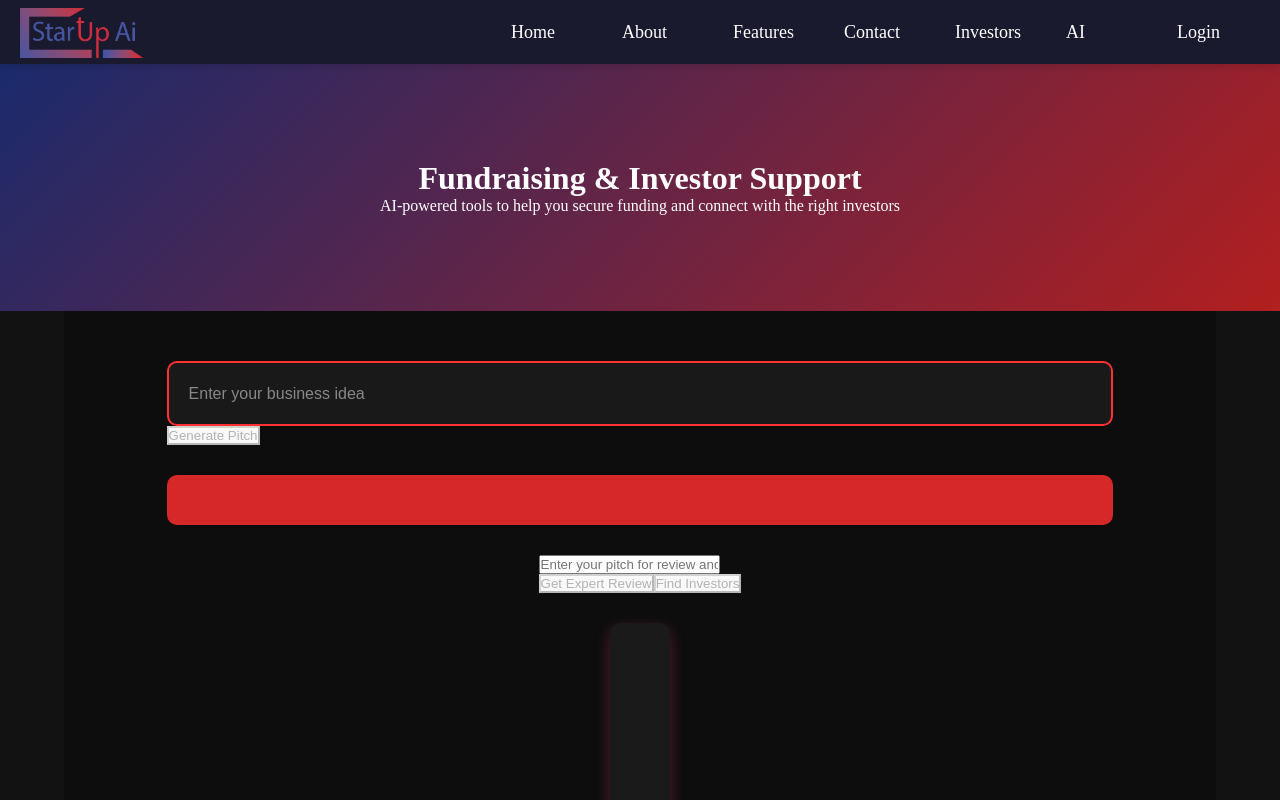
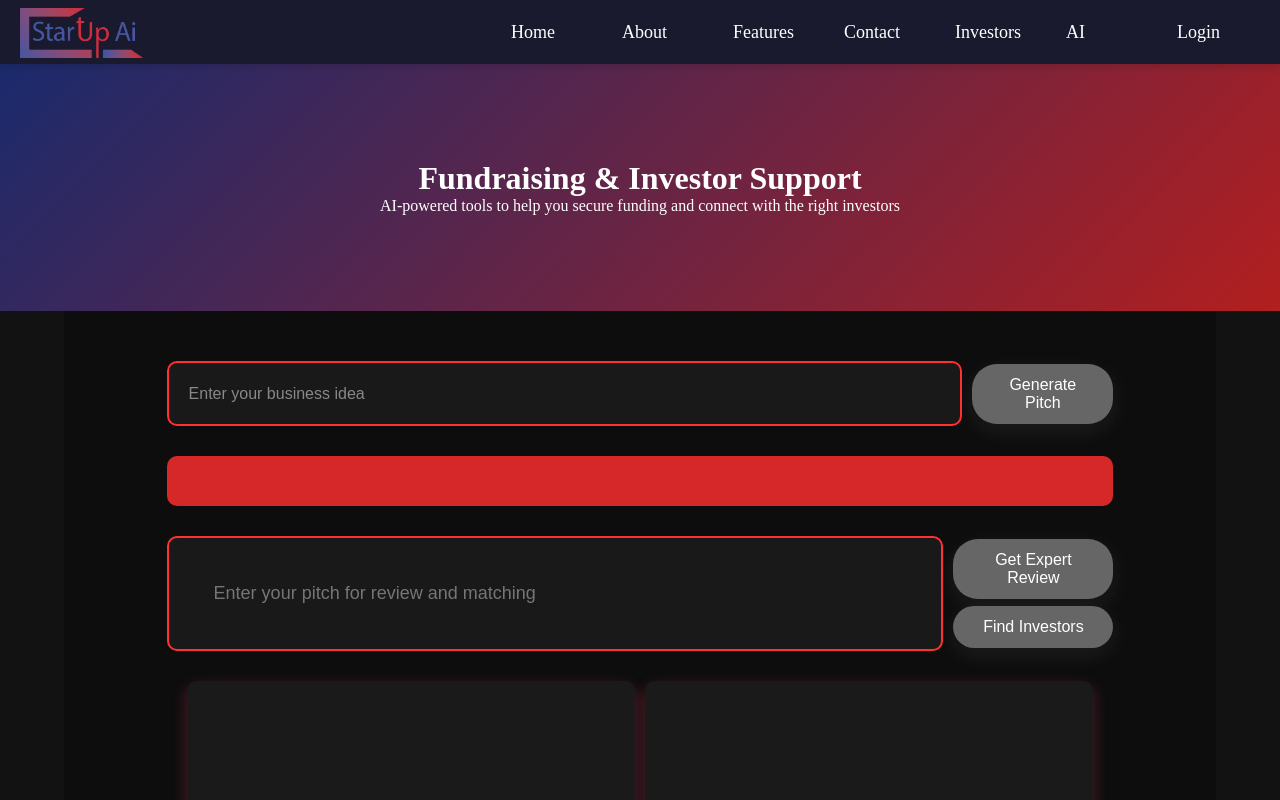
Before and after one commit to Mokshjain131/Pterodactyl, a React (Vite) app in the folder Frontend/: page /investors in a window 1280 px wide. Shown: the top 800 px of the page. Built offline with nearby package versions, Linux system fonts and the light colour scheme.

Commit message:
investor css

```diff
--- a/Frontend/src/components/InvestorInputSection.jsx
+++ b/Frontend/src/components/InvestorInputSection.jsx
@@ -140,6 +140,7 @@ function InvestorInputSection({ onPitchGenerated, onReviewReceived, onInvestorMa
 
       {/* Input for Pitch Review and Investor Matching */}
       <div className="input-pitch-section">
+        <div id="inputpitchtext">
         <input
           type="text"
           placeholder="Enter your pitch for review and matching"
@@ -147,6 +148,7 @@ function InvestorInputSection({ onPitchGenerated, onReviewReceived, onInvestorMa
           onChange={(e) => setInputPitch(e.target.value)}
           className="input-pitch"
         />
+        </div>
         <div className="action-buttons">
           <button
             onClick={reviewPitch}
@@ -164,7 +166,7 @@ function InvestorInputSection({ onPitchGenerated, onReviewReceived, onInvestorMa
           </button>
         </div>
       </div>
-
+      <div id="PitchReviewFlexer">
         {/* Pitch Review Display */}
         <div className="pitch-review">
           {review && <p>{review}</p>}
@@ -175,6 +177,7 @@ function InvestorInputSection({ onPitchGenerated, onReviewReceived, onInvestorMa
           {investorMatches && <p>{investorMatches}</p>}
         </div>
       </div>
+    </div>
   );
 }
 
--- a/Frontend/src/styles/investorInputSection.css
+++ b/Frontend/src/styles/investorInputSection.css
@@ -13,8 +13,27 @@
   }
 
   /* Styling for input sections */
-  .input-section {
+  .input-section, .input-pitch-section{
     width: 90%;
+    display: flex;
+    flex-direction: row;
+    gap:10px;
+    justify-content: center;
+    align-items: center;
+  }
+
+  #inputpitchtext{
+    flex:80;
+  }
+
+  #inputpitchtext input{
+    width: 100%;
+    padding: 45px; /* Increased padding for bigger input fields */
+    font-size: 18px; /* Larger text */
+    border: 2px solid #ff3131;
+    border-radius: 10px;
+    background-color: #191919;
+    color: white;
   }
 
   .business-input, .pitch-input {
@@ -64,6 +83,12 @@
     align-items: center;
     justify-content: center;
     font-weight: bold;
+    width: 35vw;
+  }
+  #PitchReviewFlexer{
+    display: flex;
+    justify-content: center;
+    gap:10px;
   }
 
   /* Responsive Design for Mobile */
@@ -83,3 +108,32 @@
       gap: 20px;
     }
   }
+
+  .action-buttons{
+    display: flex;
+    flex-direction: column;
+    gap:7px;
+  }
+
+  .action-buttons button, .input-section button{
+    padding: 12px 24px;
+    background-color: #ff4b5c;
+    color: white;
+    border: none;
+    border-radius: 25px;
+    font-size: 1rem;
+    cursor: pointer;
+    transition: background-color 0.2s;
+    width: 10rem;
+    box-shadow: 0px 4px 10px rgba(0, 0, 0, 0.3),
+    0px 6px 20px rgba(255, 255, 255, 0.1);
+}
+
+.action-buttons button:hover, .input-section button:hover {
+    background-color: #9f2323;
+}
+
+.action-buttons button:disabled,.input-section button:disabled {
+    background-color: #666;
+    cursor: not-allowed;
+}
```
Lines whose indentation alone changed are shown as unchanged.
